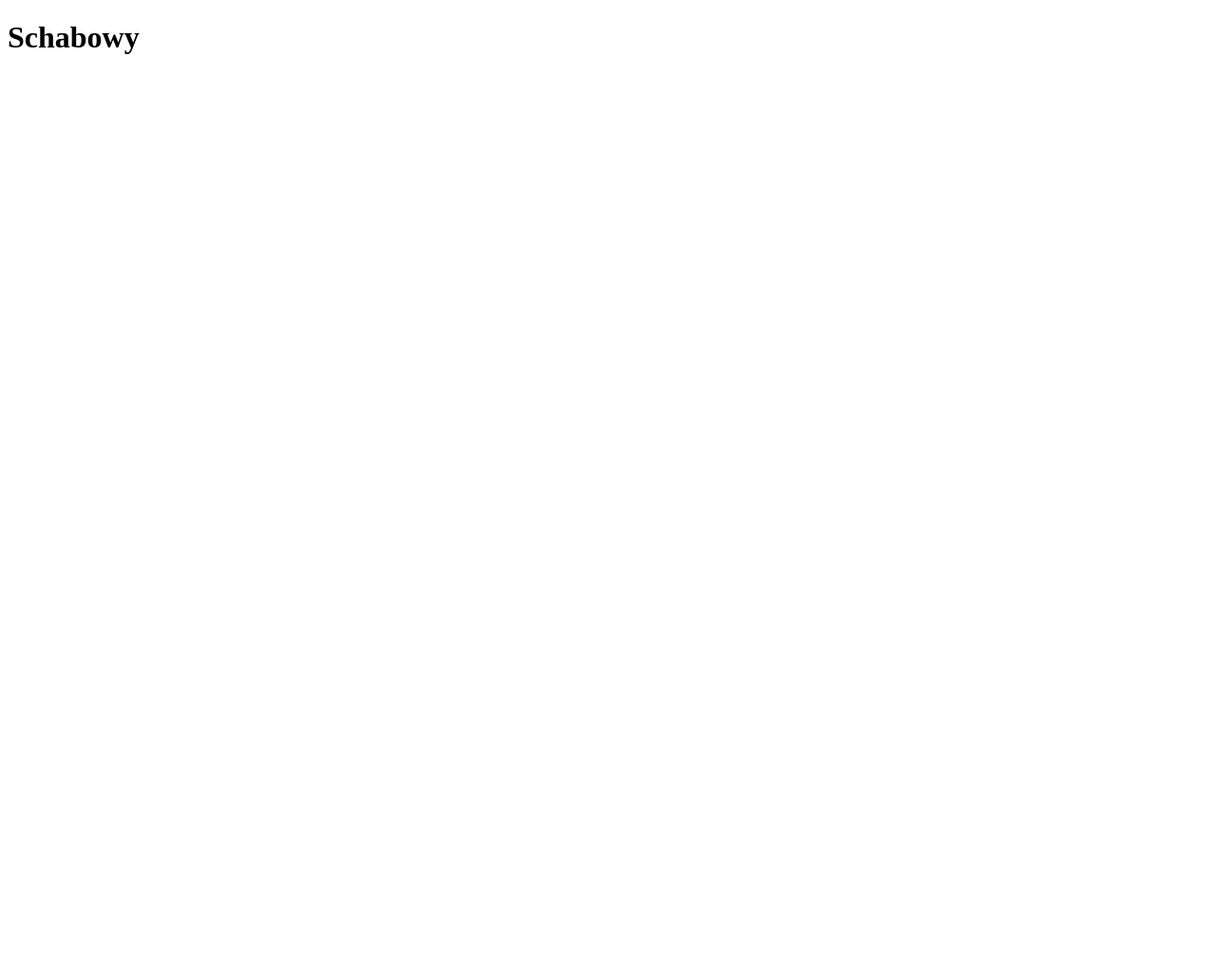
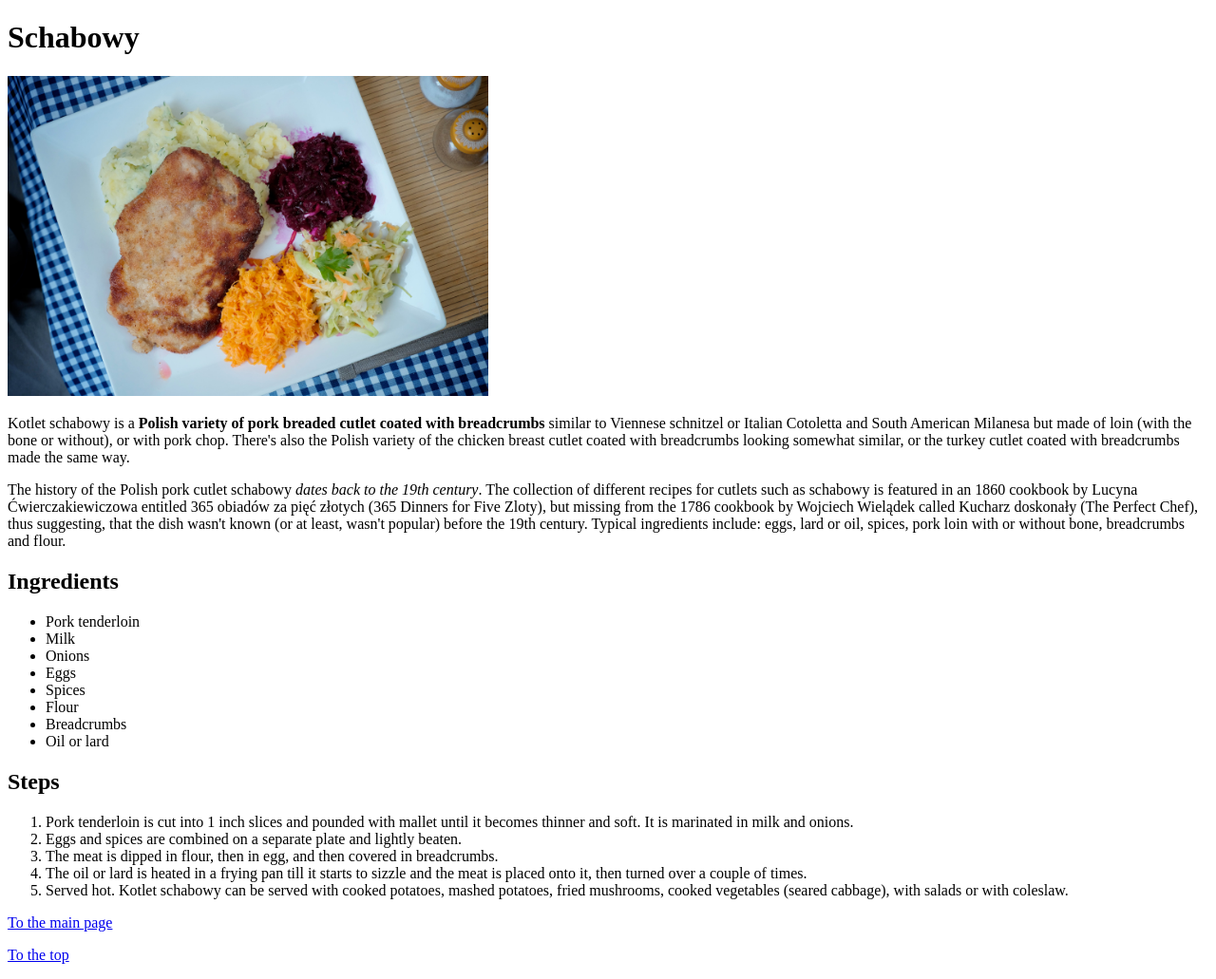
Before and after one commit to xaviert01/odin-recipes, a plain HTML site: page recipes/schabowy.html in a window 1280 px wide. Shown: the whole page at 95% size. Before the commit the page ends 800 px from the top, so only its background shows below. Drawn offline with Linux system fonts and the light colour scheme.

Commit message:
Add image directory, add content to Schabowy recipe

```diff
--- a/recipes/schabowy.html
+++ b/recipes/schabowy.html
@@ -7,7 +7,48 @@
 </head>
 
 <body>
-    <h1>Schabowy</h1>
+    <h1 id="schabowy">Schabowy</h1>
+    <img src="../img/Schabowy.jpeg" alt="Schabowy with potatoes and a mix of vegetables, a delicious Polish dish"
+        width="40%" height="40%">
+    <p> Kotlet schabowy is a <strong>Polish variety of pork breaded cutlet coated with breadcrumbs</strong> similar to
+        Viennese schnitzel or Italian Cotoletta and South American Milanesa but made of loin (with the bone or without),
+        or with pork chop. There's also the Polish variety of the chicken breast cutlet coated with breadcrumbs looking
+        somewhat similar, or the turkey cutlet coated with breadcrumbs made the same way. </p>
+
+    <p> The history of the Polish pork cutlet schabowy <em>dates back to the 19th century</em>. The collection of
+        different recipes for cutlets such as schabowy is featured in an 1860 cookbook by Lucyna Ćwierczakiewiczowa
+        entitled 365 obiadów za pięć złotych (365 Dinners for Five Zloty), but missing from the 1786 cookbook by
+        Wojciech Wielądek called Kucharz doskonały (The Perfect Chef), thus suggesting, that the dish wasn't known (or
+        at least, wasn't popular) before the 19th century. Typical ingredients include: eggs, lard or oil, spices, pork
+        loin with or without bone, breadcrumbs and flour. </p>
+
+    <h2 id="ingredients">Ingredients</h2>
+    <ul>
+        <li>Pork tenderloin</li>
+        <li>Milk</li>
+        <li>Onions</li>
+        <li>Eggs</li>
+        <li>Spices</li>
+        <li>Flour</li>
+        <li>Breadcrumbs</li>
+        <li>Oil or lard</li>
+    </ul>
+
+    <h2 id="steps">Steps</h2>
+    <ol>
+        <li>Pork tenderloin is cut into 1 inch slices and pounded with mallet until it becomes thinner and soft. It is
+            marinated in milk and onions.</li>
+        <li>Eggs and spices are combined on a separate plate and lightly beaten.</li>
+        <li>The meat is dipped in flour, then in egg, and then covered in breadcrumbs.</li>
+        <li>The oil or lard is heated in a frying pan till it starts to sizzle and the meat is placed onto it, then
+            turned over a couple of times.</li>
+        <li>Served hot. Kotlet schabowy can be served with cooked potatoes, mashed potatoes, fried mushrooms, cooked
+            vegetables (seared cabbage), with salads or with coleslaw.</li>
+    </ol>
+
+    <p><a href="../index.html"">To the main page</a></p>
+    <p><a href=" #schabowy">To the top</a></p>
+
 </body>
 
 </html>
```
Also changed, not shown: img/Schabowy.jpeg (added).
